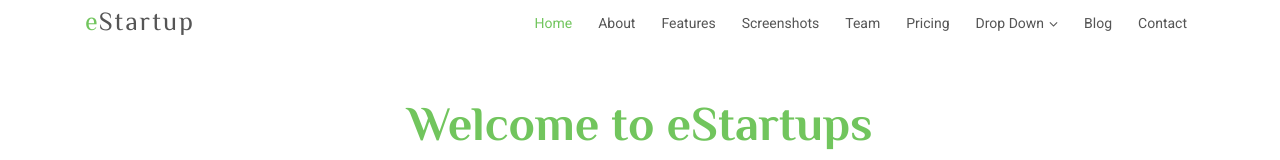
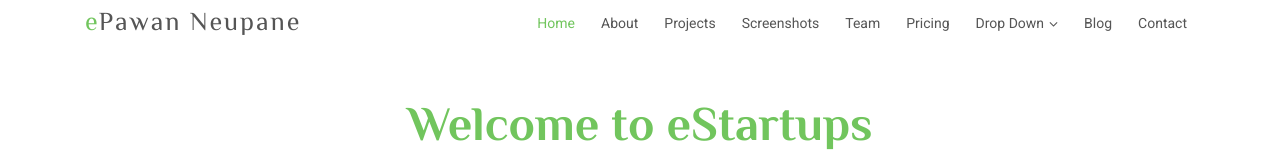
Before and after one commit to pawan-neupane/pawanneupane, a plain HTML site: page index.html in a window 1280 px wide. Shown: the top 160 px of the page. Drawn offline with nearby package versions, Linux system fonts and the light colour scheme.

Commit message:
menu changed

```diff
--- a/index.html
+++ b/index.html
@@ -42,7 +42,7 @@
     <div class="container">
 
       <div id="logo" class="pull-left">
-        <h1><a href="#body" class="scrollto"><span>e</span>Startup</a></h1>
+        <h1><a href="#body" class="scrollto"><span>e</span>Pawan Neupane</a></h1>
         <!-- Uncomment below if you prefer to use an image logo -->
         <!-- <a href="#body"><img src="img/logo.png" alt="" title="" /></a>-->
       </div>
@@ -51,7 +51,7 @@
         <ul class="nav-menu">
           <li class="menu-active"><a href="#hero">Home</a></li>
           <li><a href="#about-us">About</a></li>
-          <li><a href="#features">Features</a></li>
+          <li><a href="#features">Projects</a></li>
           <li><a href="#screenshots">Screenshots</a></li>
           <li><a href="#team">Team</a></li>
           <li><a href="#pricing">Pricing</a></li>
```
